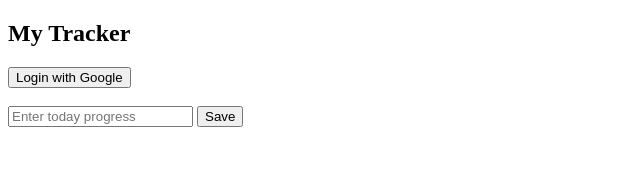
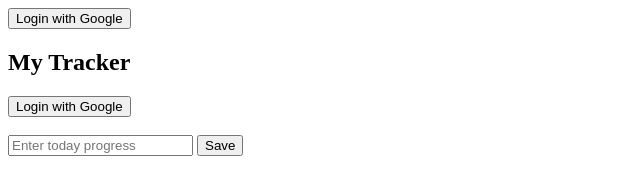
Before and after one commit to Shubh2120/tracker-app, a plain HTML site: page index.html in a window 1280 px wide. Shown: the whole page, without its empty margins (0-640 px from the left). Drawn offline with Linux system fonts and the light colour scheme.

Commit message:
Update index.html

```diff
--- a/index.html
+++ b/index.html
@@ -5,6 +5,7 @@
 </head>
 
 <body>
+  <button onclick="googleLogin()">Login with Google</button>
 <script type="module">
   import { initializeApp } from "https://www.gstatic.com/firebasejs/10.7.1/firebase-app.js";
   import { getAuth, GoogleAuthProvider, signInWithPopup } from "https://www.gstatic.com/firebasejs/10.7.1/firebase-auth.js";
```
